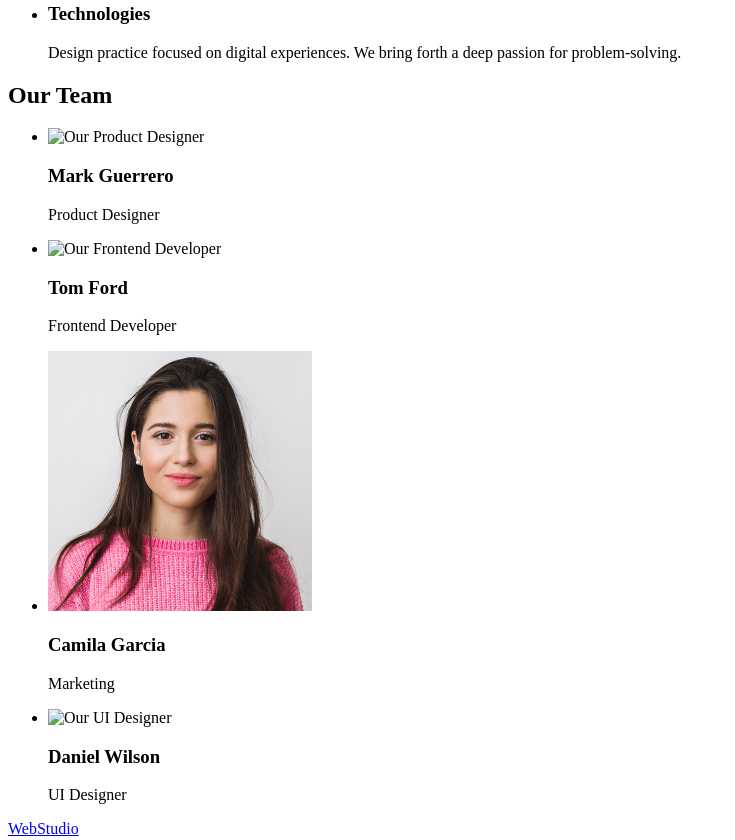
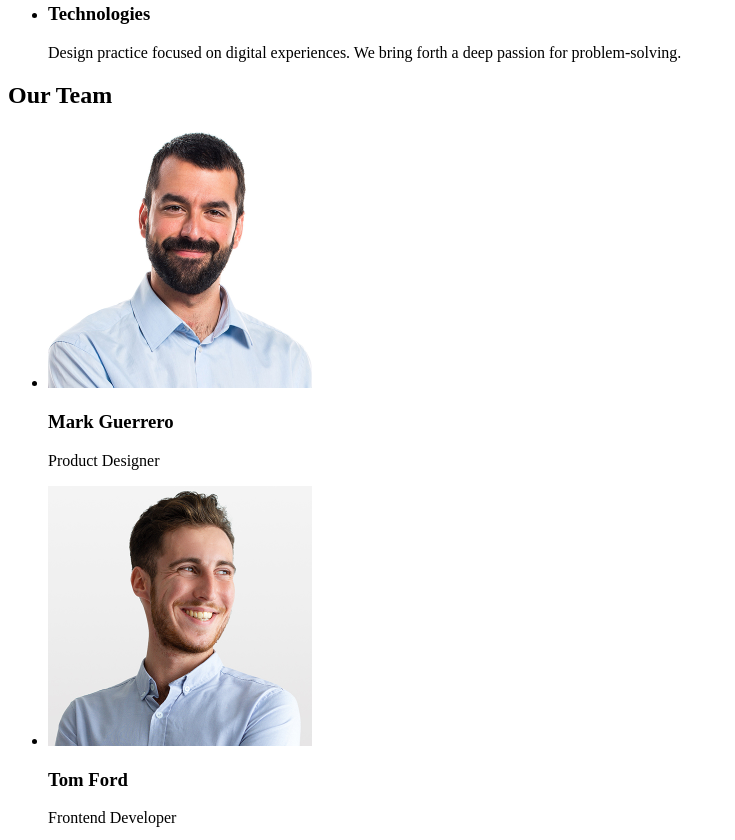
Before and after one commit to MargoPro7/goit-markup-hw-01, a plain HTML site: page index.html in a window 1280 px wide. Shown: the part 532-1372 px from the top of the page, without its empty margins (0-735 px from the left). Drawn offline with Linux system fonts and the light colour scheme; the site is published under a folder, as on GitHub Pages, so addresses that start at the root find nothing.

Commit message:
fix photo

```diff
--- a/index.html
+++ b/index.html
@@ -69,7 +69,7 @@
         <ul>
           <li>
             <img
-              src="/images/img-3.jpg"
+              src="images/img-3.jpg"
               alt="Our Product Designer"
               width="264"
             />
@@ -78,7 +78,7 @@
           </li>
           <li>
             <img
-              src="/images/img-2.jpg"
+              src="images/img-2.jpg"
               alt="Our Frontend Developer"
               width="264"
             />
@@ -91,7 +91,7 @@
             <p>Marketing</p>
           </li>
           <li>
-            <img src="/images/img.jpg" alt="Our UI Designer" width="264" />
+            <img src="images/img.jpg" alt="Our UI Designer" width="264" />
             <h3>Daniel Wilson</h3>
             <p>UI Designer</p>
           </li>
```
